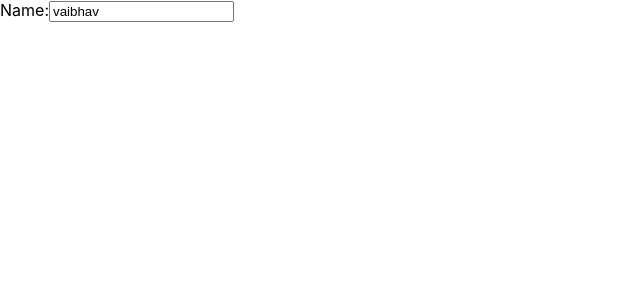
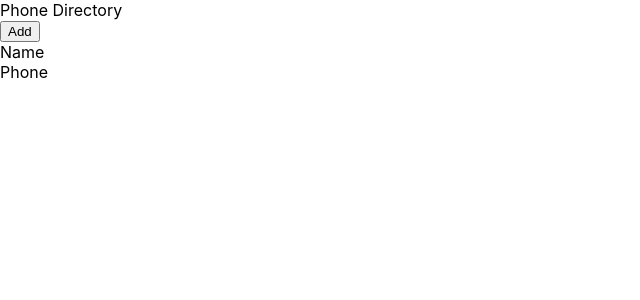
Before and after one commit to vjainlion/phone_directory, a React (Create React App) app: page / in a window 1280 px wide. Shown: the top 300 px of the page, without its empty margins (0-640 px from the left). Built offline with nearby package versions, Linux system fonts and the light colour scheme.

Commit message:
Added Header

```diff
--- a/src/App.js
+++ b/src/App.js
@@ -1,5 +1,5 @@
 import React,{Component} from 'react';
-
+import Header from './component/header/header.component';
 
 class App extends Component {
 
@@ -7,17 +7,14 @@ class App extends Component {
   {
     return(
       <div>
-      { /*<div>
-          Phone Directory
-        </div>
+       <Header/>
         <button>Add</button>
         <div>
         <span>Name</span><br/>
         <span>Phone</span>
-        </div>*/
-      }
-      <label htmlFor='Name'>Name:</label>
-        <input type='text' placeholder='type here' defaultValue='vaibhav'/>
+        </div>
+
+
 
       </div>
 
--- /dev/null
+++ b/src/component/header/header.component.jsx
@@ -0,0 +1,9 @@
+import React from 'react';
+
+const Header = () =>
+(
+    <div className='Header'>
+    Phone Directory
+   </div>
+)
+export default Header;
```
